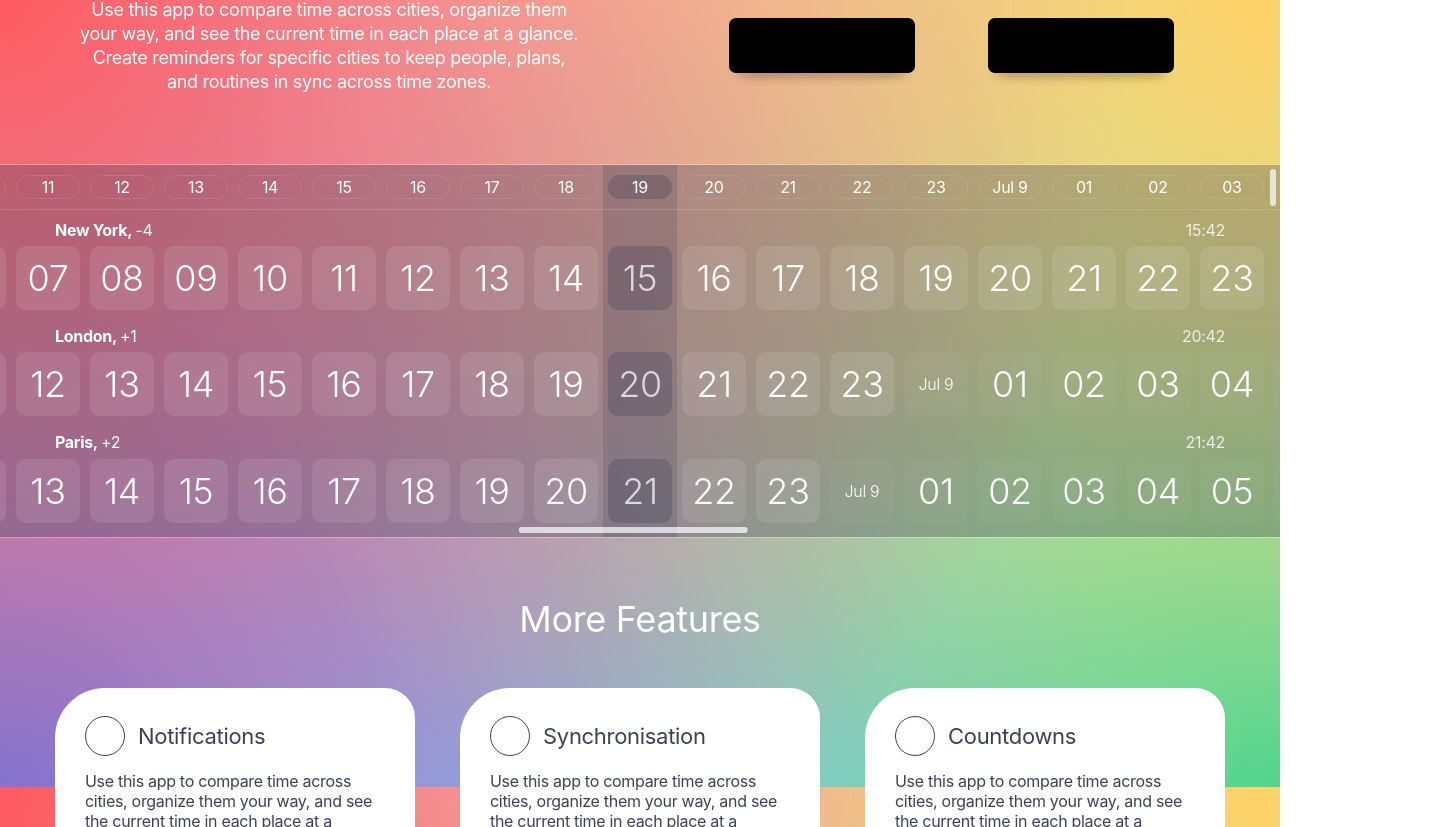
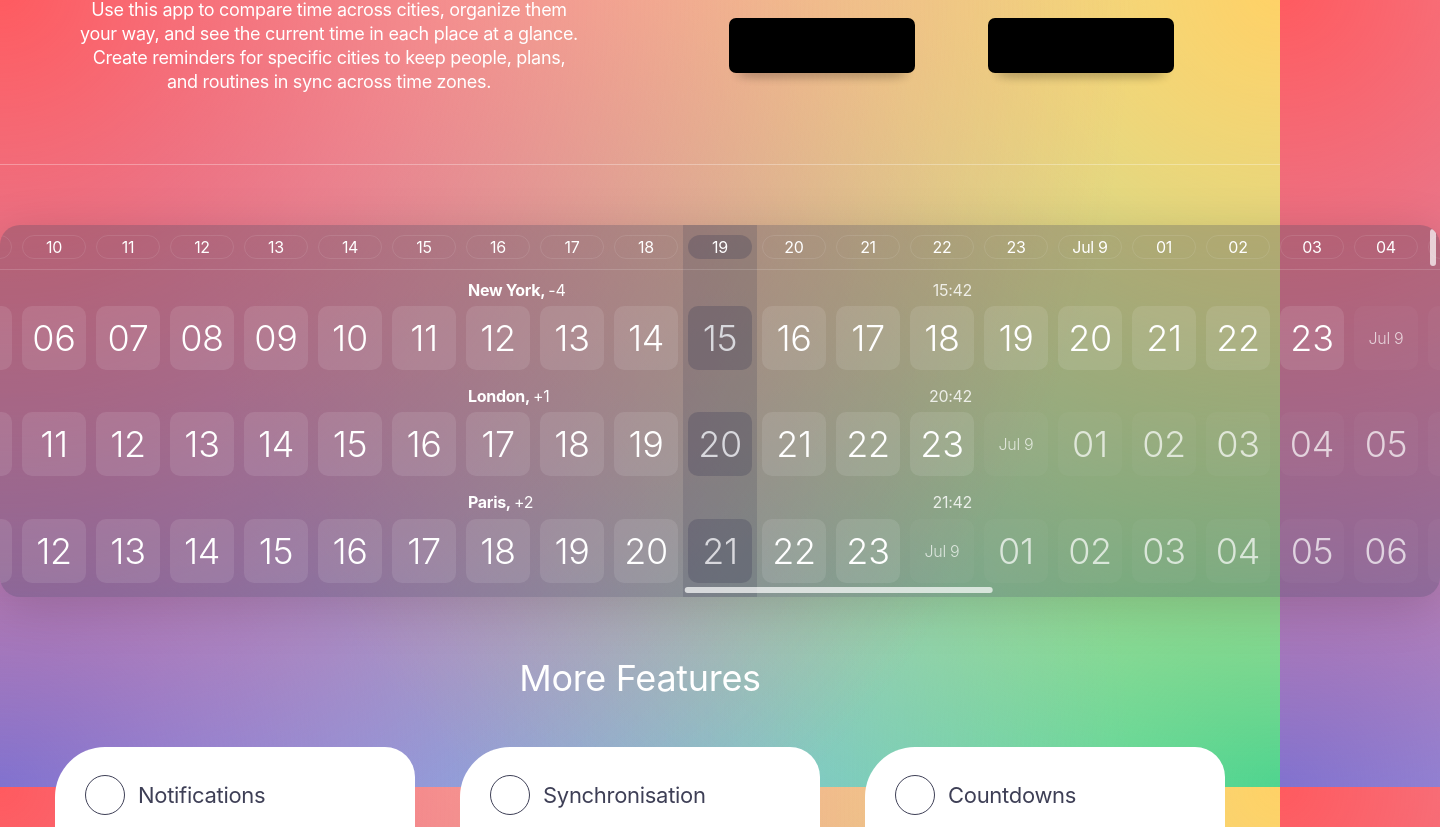
Before and after one commit to FaridSakhizad/timecross-website, a React (Vite) app: page /en in a window 1280 px wide. Shown: the part 813-1640 px from the top of the page, 1440 px wide, since content can reach past the window. Built offline with nearby package versions, Linux system fonts and the light colour scheme.

Commit message:
Alpha | WIP

```diff
--- a/src/App.css
+++ b/src/App.css
@@ -293,15 +293,18 @@
 .heroDownload-button_googlePlay {}
 
 .timelines {
-    background: rgba(var(--accent-color-1), 0.3);
-    border-bottom: 1px solid rgba(var(--accent-color-2), 0.3);
+
+    border: none;
+
     background-clip: padding-box;
     padding: 0;
+    margin: 60px auto 0 auto;
+
 }
 
 .container_timelines {
-    max-width: 100%;
-    padding: 0;
+    /*max-width: 100%;*/
+    /*padding: 0;*/
 }
 
 .featuresList {
--- a/src/App.tsx
+++ b/src/App.tsx
@@ -72,9 +72,7 @@ function App() {
       </section>
 
       <section className="section timelines">
-        <div className="container container_timelines">
-          <Timelines timeFormat={timeFormat} />
-        </div>
+        <Timelines timeFormat={timeFormat} />
       </section>
 
       <section className="section">
--- a/src/components/CustomScrollbar/CustomScrollbar.tsx
+++ b/src/components/CustomScrollbar/CustomScrollbar.tsx
@@ -93,6 +93,7 @@ export default function CustomScrollbar({
     }
 
     const { clientHeight, clientWidth, scrollHeight, scrollLeft, scrollTop, scrollWidth } = content;
+    content.style.setProperty('--custom-scrollbar-client-width', `${clientWidth}px`);
     const verticalVisible = showVerticalScrollbar && scrollHeight > clientHeight;
     const horizontalVisible = showHorizontalScrollbar && scrollWidth > clientWidth;
     const verticalTrackLength = Math.max(clientHeight - SCROLLBAR_VERTICAL_PADDING, 0);
--- a/src/components/CustomScrollbar/style.css
+++ b/src/components/CustomScrollbar/style.css
@@ -18,6 +18,7 @@
 .customScrollbar-track {
     position: absolute;
     pointer-events: auto;
+    z-index: 100;
 }
 
 .customScrollbar-track_vertical {
--- a/src/components/Timelines/TimelineHeader.tsx
+++ b/src/components/Timelines/TimelineHeader.tsx
@@ -16,6 +16,7 @@ export default function TimelineHeader({ userCells }: TimelineHeaderProps) {
         </div>
       </div>
       */}
+      <div className="timelines-trackClip">
         <div className="timelines-cells" style={getTimelineCellsStyle(0)}>
           {userCells.map((cell, index) => (
             <span
@@ -31,5 +32,6 @@ export default function TimelineHeader({ userCells }: TimelineHeaderProps) {
           ))}
         </div>
       </div>
+    </div>
   );
 }
--- a/src/components/Timelines/TimelineRow.tsx
+++ b/src/components/Timelines/TimelineRow.tsx
@@ -5,9 +5,8 @@ import {
   formatTime,
   getRelativeDayMarker,
   getTimelineCells,
-  getTimelineCurrentPosition,
   getTimelineCellsStyle,
-  getTimelineDates,
+  getTimelineTimezoneShiftMinutes,
   getTimeZoneOffsetMinutes,
 } from './utils';
 
@@ -15,7 +14,7 @@ type TimelineRowProps = {
   city: FavoriteCity;
   baseDate: Date;
   browserTimezone: string;
-  timelineStartPosition: number;
+  timelineDates: Date[];
   timeFormat: TimeFormat;
 };
 
@@ -23,17 +22,15 @@ export default function TimelineRow({
   city,
   baseDate,
   browserTimezone,
-  timelineStartPosition,
+  timelineDates,
   timeFormat,
 }: TimelineRowProps) {
-  const cells = getTimelineCells(city.timezone, baseDate, getTimelineDates(city.timezone, baseDate), timeFormat);
+  const cells = getTimelineCells(city.timezone, baseDate, timelineDates, timeFormat);
   const offsetMinutes = getTimeZoneOffsetMinutes(city.timezone, baseDate)
     - getTimeZoneOffsetMinutes(browserTimezone, baseDate);
   const offset = formatOffset(offsetMinutes);
   const relativeDayMarker = getRelativeDayMarker(city.timezone, browserTimezone, baseDate);
-  const timelinePositionOffset = getTimelineCurrentPosition(browserTimezone, baseDate)
-    - getTimelineCurrentPosition(city.timezone, baseDate);
-  const timelineVisualOffset = timelinePositionOffset - timelineStartPosition;
+  const timelineShiftMinutes = getTimelineTimezoneShiftMinutes(city.timezone, browserTimezone, baseDate);
 
   return (
     <div className="timelines-row">
@@ -53,7 +50,8 @@ export default function TimelineRow({
           <span className="timelines-cityTime">{formatTime(baseDate, city.timezone, timeFormat)}</span>
         </div>
       </div>
-      <div className="timelines-cells" style={getTimelineCellsStyle(timelineVisualOffset)}>
+      <div className="timelines-trackClip">
+        <div className="timelines-cells" style={getTimelineCellsStyle(timelineShiftMinutes)}>
           {cells.map((cell, index) => (
             <span
               className={[
@@ -69,5 +67,6 @@ export default function TimelineRow({
           ))}
         </div>
       </div>
+    </div>
   );
 }
--- a/src/components/Timelines/Timelines.tsx
+++ b/src/components/Timelines/Timelines.tsx
@@ -3,11 +3,16 @@ import { useCallback, useEffect, useLayoutEffect, useMemo, useRef } from 'react'
 import { getSettings, type TimeFormat } from '../../settings';
 import CustomScrollbar from '../CustomScrollbar';
 import { getOrderedFavoriteCities } from '../Cities/fixtures';
-import { TIMELINE_DRAG_ENABLED, TIMELINE_HOUR_WIDTH, TIMELINE_TOTAL_HOURS } from './constants';
+import {
+  TIMELINE_EXTRA_DAY_HOURS,
+  TIMELINE_HOUR_WIDTH,
+  TIMELINE_SNAP_DELAY_MS,
+  TIMELINE_SNAP_RELEASE_MS,
+} from './constants';
+import { initHorizontalDragScroll } from './dragScroll';
 import TimelineHeader from './TimelineHeader';
 import TimelineRow from './TimelineRow';
-import type { TimelineDragState } from './types';
-import { getBrowserTimezone, getTimelineCells, getTimelineCurrentPosition, getTimelineDates } from './utils';
+import { getBrowserTimezone, getTimelineCells, getTimelineDates } from './utils';
 
 type TimelinesProps = {
   timeFormat: TimeFormat;
@@ -16,35 +21,14 @@ type TimelinesProps = {
 export default function Timelines({ timeFormat }: TimelinesProps) {
   const viewportRef = useRef<HTMLDivElement>(null);
   const hasCenteredTimelineRef = useRef(false);
+  const isSnappingTimelineRef = useRef(false);
+  const lastTimelineScrollLeftRef = useRef(0);
   const baseDate = useMemo(() => new Date(), []);
   const browserTimezone = getBrowserTimezone();
   const cities = useMemo(() => getOrderedFavoriteCities(getSettings().cityOrder), []);
-  const userTimelinePosition = getTimelineCurrentPosition(browserTimezone, baseDate);
-  const timelineCoverage = useMemo(() => {
-    const cityOffsets = cities.map((city) => (
-      userTimelinePosition - getTimelineCurrentPosition(city.timezone, baseDate)
-    ));
-    const minPosition = Math.min(0, ...cityOffsets);
-    const maxPosition = Math.max(
-      TIMELINE_TOTAL_HOURS,
-      ...cityOffsets.map((offset) => offset + TIMELINE_TOTAL_HOURS),
-    );
-    const startPosition = Math.floor(minPosition);
-    const endPosition = Math.ceil(maxPosition);
-
-    return {
-      startPosition,
-      hoursCount: endPosition - startPosition,
-    };
-  }, [baseDate, cities, userTimelinePosition]);
   const timelineDates = useMemo(
-    () => getTimelineDates(
-      browserTimezone,
-      baseDate,
-      timelineCoverage.startPosition,
-      timelineCoverage.hoursCount,
-    ),
-    [baseDate, browserTimezone, timelineCoverage],
+    () => getTimelineDates(browserTimezone, baseDate),
+    [baseDate, browserTimezone],
   );
   const userCells = useMemo(
     () => getTimelineCells(browserTimezone, baseDate, timelineDates, timeFormat),
@@ -55,6 +39,16 @@ export default function Timelines({ timeFormat }: TimelinesProps) {
     viewportRef.current = element;
   }, []);
 
+  const getTimelineSidePad = useCallback((viewport: HTMLDivElement) => (
+    Math.max(0, viewport.clientWidth / 2 - TIMELINE_HOUR_WIDTH / 2)
+  ), []);
+
+  const getScrollLeftForHourIndex = useCallback((viewport: HTMLDivElement, hourIndex: number) => {
+    const sidePad = getTimelineSidePad(viewport);
+
+    return sidePad + hourIndex * TIMELINE_HOUR_WIDTH + TIMELINE_HOUR_WIDTH / 2 - viewport.clientWidth / 2;
+  }, [getTimelineSidePad]);
+
   useLayoutEffect(() => {
     const viewport = viewportRef.current;
 
@@ -62,95 +56,107 @@ export default function Timelines({ timeFormat }: TimelinesProps) {
       return;
     }
 
-    viewport.scrollLeft = (
-      currentUserHourIndex * TIMELINE_HOUR_WIDTH
-      + TIMELINE_HOUR_WIDTH / 2
-      - viewport.clientWidth / 2
+    viewport.style.setProperty('--timeline-side-pad', `${getTimelineSidePad(viewport)}px`);
+    viewport.scrollLeft = getScrollLeftForHourIndex(
+      viewport,
+      currentUserHourIndex >= 0 ? currentUserHourIndex : TIMELINE_EXTRA_DAY_HOURS,
     );
     hasCenteredTimelineRef.current = true;
-  }, [currentUserHourIndex]);
+    lastTimelineScrollLeftRef.current = viewport.scrollLeft;
+  }, [currentUserHourIndex, getScrollLeftForHourIndex, getTimelineSidePad]);
 
   useEffect(() => {
-    if (!TIMELINE_DRAG_ENABLED) {
-      return;
-    }
-
     const viewport = viewportRef.current;
-    let drag: TimelineDragState | null = null;
 
     if (!viewport) {
       return;
     }
 
-    const endDrag = () => {
-      if (!drag) {
+    let snapTimer: number | undefined;
+    let releaseTimer: number | undefined;
+
+    const clearTimers = () => {
+      if (snapTimer !== undefined) {
+        window.clearTimeout(snapTimer);
+      }
+
+      if (releaseTimer !== undefined) {
+        window.clearTimeout(releaseTimer);
+      }
+    };
+
+    const snapToNearestHour = () => {
+      const maxScrollLeft = viewport.scrollWidth - viewport.clientWidth;
+
+      if (maxScrollLeft <= 0) {
         return;
       }
 
-      drag = null;
-      viewport.classList.remove('timelinesViewport_dragging');
-      window.removeEventListener('pointermove', handleWindowPointerMove);
-      window.removeEventListener('pointerup', handleWindowPointerUp);
-      window.removeEventListener('pointercancel', handleWindowPointerUp);
-      window.removeEventListener('blur', handleWindowBlur);
-    };
+      const centerX = viewport.scrollLeft + viewport.clientWidth / 2;
+      const sidePad = getTimelineSidePad(viewport);
+      const nearestHourIndex = Math.round(
+        (centerX - sidePad - TIMELINE_HOUR_WIDTH / 2) / TIMELINE_HOUR_WIDTH,
+      );
+      const targetScrollLeft = Math.max(
+        0,
+        Math.min(
+          maxScrollLeft,
+          getScrollLeftForHourIndex(viewport, nearestHourIndex),
+        ),
+      );
 
-    const handleWindowPointerMove = (event: globalThis.PointerEvent) => {
-      if (!drag || drag.pointerId !== event.pointerId) {
+      if (Math.abs(targetScrollLeft - viewport.scrollLeft) < 0.5) {
         return;
       }
 
-      if (event.buttons === 0) {
-        endDrag();
+      isSnappingTimelineRef.current = true;
+      viewport.scrollTo({
+        left: targetScrollLeft,
+        behavior: 'smooth',
+      });
+
+      releaseTimer = window.setTimeout(() => {
+        isSnappingTimelineRef.current = false;
+        lastTimelineScrollLeftRef.current = viewport.scrollLeft;
+      }, TIMELINE_SNAP_RELEASE_MS);
+    };
+
+    const handleTimelineScroll = () => {
+      const previousScrollLeft = lastTimelineScrollLeftRef.current;
+
+      lastTimelineScrollLeftRef.current = viewport.scrollLeft;
+
+      if (isSnappingTimelineRef.current || Math.abs(viewport.scrollLeft - previousScrollLeft) < 0.5) {
         return;
       }
 
-      event.preventDefault();
-      viewport.scrollLeft -= event.clientX - drag.lastX;
-      viewport.scrollTop -= event.clientY - drag.lastY;
-      drag.lastX = event.clientX;
-      drag.lastY = event.clientY;
+      if (snapTimer !== undefined) {
+        window.clearTimeout(snapTimer);
+      }
+
+      snapTimer = window.setTimeout(snapToNearestHour, TIMELINE_SNAP_DELAY_MS);
     };
 
-    const handleWindowPointerUp = (event: globalThis.PointerEvent) => {
-      if (!drag || drag.pointerId !== event.pointerId) {
-        return;
-      }
-
-      viewport.scrollLeft -= event.clientX - drag.lastX;
-      viewport.scrollTop -= event.clientY - drag.lastY;
-      endDrag();
-    };
-
-    const handleWindowBlur = () => {
-      endDrag();
-    };
-
-    const handleViewportPointerDown = (event: globalThis.PointerEvent) => {
-      if (event.button !== 0) {
-        return;
-      }
-
-      event.preventDefault();
-      endDrag();
-      drag = {
-        pointerId: event.pointerId,
-        lastX: event.clientX,
-        lastY: event.clientY,
-      };
-      viewport.classList.add('timelinesViewport_dragging');
-      window.addEventListener('pointermove', handleWindowPointerMove, { passive: false });
-      window.addEventListener('pointerup', handleWindowPointerUp);
-      window.addEventListener('pointercancel', handleWindowPointerUp);
-      window.addEventListener('blur', handleWindowBlur);
-    };
-
-    viewport.addEventListener('pointerdown', handleViewportPointerDown);
+    viewport.style.setProperty('--timeline-side-pad', `${getTimelineSidePad(viewport)}px`);
+    lastTimelineScrollLeftRef.current = viewport.scrollLeft;
+    viewport.addEventListener('scroll', handleTimelineScroll, { passive: true });
 
     return () => {
-      viewport.removeEventListener('pointerdown', handleViewportPointerDown);
-      endDrag();
+      clearTimers();
+      viewport.removeEventListener('scroll', handleTimelineScroll);
     };
+  }, [getScrollLeftForHourIndex, getTimelineSidePad]);
+
+  useEffect(() => {
+    const viewport = viewportRef.current;
+
+    if (!viewport) {
+      return;
+    }
+
+    return initHorizontalDragScroll(viewport, {
+      draggingClassName: 'timelinesViewport_dragging',
+    });
   }, []);
 
   return (
@@ -167,7 +173,7 @@ export default function Timelines({ timeFormat }: TimelinesProps) {
           browserTimezone={browserTimezone}
           city={city}
           key={city.id}
-          timelineStartPosition={timelineCoverage.startPosition}
+          timelineDates={timelineDates}
           timeFormat={timeFormat}
         />
       ))}
--- a/src/components/Timelines/constants.ts
+++ b/src/components/Timelines/constants.ts
@@ -1,5 +1,7 @@
+export const TIMELINE_HOUR_MS = 60 * 60 * 1000;
 export const TIMELINE_HOURS_IN_DAY = 24;
 export const TIMELINE_EXTRA_DAY_HOURS = 24;
 export const TIMELINE_TOTAL_HOURS = TIMELINE_HOURS_IN_DAY + TIMELINE_EXTRA_DAY_HOURS * 2;
 export const TIMELINE_HOUR_WIDTH = 74;
-export const TIMELINE_DRAG_ENABLED = false;
+export const TIMELINE_SNAP_DELAY_MS = 120;
+export const TIMELINE_SNAP_RELEASE_MS = 260;
--- /dev/null
+++ b/src/components/Timelines/dragScroll.ts
@@ -0,0 +1,81 @@
+type HorizontalDragScrollOptions = {
+  draggingClassName?: string;
+};
+
+type HorizontalDragState = {
+  pointerId: number;
+  lastX: number;
+};
+
+export function initHorizontalDragScroll(
+  viewport: HTMLElement,
+  { draggingClassName }: HorizontalDragScrollOptions = {},
+) {
+  let drag: HorizontalDragState | null = null;
+
+  const endDrag = () => {
+    if (!drag) {
+      return;
+    }
+
+    drag = null;
+    viewport.classList.remove(draggingClassName ?? '');
+    window.removeEventListener('pointermove', handleWindowPointerMove);
+    window.removeEventListener('pointerup', handleWindowPointerUp);
+    window.removeEventListener('pointercancel', handleWindowPointerUp);
+    window.removeEventListener('blur', handleWindowBlur);
+  };
+
+  const handleWindowPointerMove = (event: PointerEvent) => {
+    if (!drag || drag.pointerId !== event.pointerId) {
+      return;
+    }
+
+    if (event.buttons === 0) {
+      endDrag();
+      return;
+    }
+
+    event.preventDefault();
+    viewport.scrollLeft -= event.clientX - drag.lastX;
+    drag.lastX = event.clientX;
+  };
+
+  const handleWindowPointerUp = (event: PointerEvent) => {
+    if (!drag || drag.pointerId !== event.pointerId) {
+      return;
+    }
+
+    viewport.scrollLeft -= event.clientX - drag.lastX;
+    endDrag();
+  };
+
+  const handleWindowBlur = () => {
+    endDrag();
+  };
+
+  const handleViewportPointerDown = (event: PointerEvent) => {
+    if (event.button !== 0) {
+      return;
+    }
+
+    event.preventDefault();
+    endDrag();
+    drag = {
+      pointerId: event.pointerId,
+      lastX: event.clientX,
+    };
+    viewport.classList.add(draggingClassName ?? '');
+    window.addEventListener('pointermove', handleWindowPointerMove, { passive: false });
+    window.addEventListener('pointerup', handleWindowPointerUp);
+    window.addEventListener('pointercancel', handleWindowPointerUp);
+    window.addEventListener('blur', handleWindowBlur);
+  };
+
+  viewport.addEventListener('pointerdown', handleViewportPointerDown);
+
+  return () => {
+    viewport.removeEventListener('pointerdown', handleViewportPointerDown);
+    endDrag();
+  };
+}
--- a/src/components/Timelines/style.css
+++ b/src/components/Timelines/style.css
@@ -1,6 +1,12 @@
 .timelinesWidget {
     width: 100%;
+    max-width: 1440px;
+    margin: 0 auto;
     color: #fff;
+    background: rgba(var(--accent-color-1), 0.3);
+    border-radius: 20px;
+    box-shadow: 0 10px 50px 0 rgba(0, 0, 0, 0.15);
+    overflow: hidden;
 }
 
 .timelinesViewport {
@@ -10,6 +16,8 @@
     touch-action: pan-x pan-y;
     overscroll-behavior: contain;
     scroll-behavior: auto;
+    padding-bottom: 24px;
+    cursor: grab;
 }
 
 .timelinesWidgets-middleMarker {
@@ -51,7 +59,7 @@
     position: sticky;
     left: 0;
     z-index: 3;
-    width: 100vw;
+    width: var(--custom-scrollbar-client-width, 100%);
     padding: 11px 0 6px 0;
 }
 
@@ -65,6 +73,10 @@
 .timelines-cityContainer {
     display: flex;
     align-items: center;
+
+    &.container {
+        max-width: 534px;
+    }
 }
 
 .timelines-cityName {
@@ -96,13 +108,19 @@
     line-height: 1.2;
 }
 
+.timelines-trackClip {
+    width: max-content;
+    overflow: hidden;
+    padding-left: var(--timeline-side-pad, 0px);
+    padding-right: var(--timeline-side-pad, 0px);
+}
+
 .timelines-cells {
     display: grid;
     grid-auto-flow: column;
     grid-auto-columns: 74px;
     align-items: stretch;
-
-    margin-left: var(--timeline-offset-px, 0px);
+    transform: translate3d(var(--timeline-offset-px, 0px), 0, 0);
 }
 
 .timelines-hour {
@@ -140,6 +158,7 @@
 
 .timelines-cell_adjacentDay {
     background: rgba(255 255 255 / 0.03);
+    color: rgba(255 255 255 / 0.7);
 }
 
 .timelines-cell_current {
--- a/src/components/Timelines/types.ts
+++ b/src/components/Timelines/types.ts
@@ -5,9 +5,3 @@ export type TimelineCell = {
   isCurrentHour: boolean;
   isDateLabel: boolean;
 };
-
-export type TimelineDragState = {
-  pointerId: number;
-  lastX: number;
-  lastY: number;
-};
--- a/src/components/Timelines/utils.ts
+++ b/src/components/Timelines/utils.ts
@@ -1,6 +1,6 @@
 import type { CSSProperties } from 'react';
 import type { TimeFormat } from '../../settings';
-import { TIMELINE_EXTRA_DAY_HOURS, TIMELINE_HOURS_IN_DAY, TIMELINE_HOUR_WIDTH, TIMELINE_TOTAL_HOURS } from './constants';
+import { TIMELINE_EXTRA_DAY_HOURS, TIMELINE_HOUR_WIDTH, TIMELINE_HOUR_MS, TIMELINE_TOTAL_HOURS } from './constants';
 import type { TimelineCell } from './types';
 
 export function getBrowserTimezone() {
@@ -87,7 +87,7 @@ export function getRelativeDayMarker(
   return null;
 }
 
-function getZonedDateParts(timezone: string, date: Date) {
+export function getZonedDateParts(timezone: string, date: Date) {
   const formatter = new Intl.DateTimeFormat('en-US', {
     timeZone: timezone,
     year: 'numeric',
@@ -126,26 +126,23 @@ function getDateSerialFromParts(dateParts: Pick<ReturnType<typeof getZonedDatePa
   return Date.UTC(dateParts.year, dateParts.month - 1, dateParts.day) / 86400000;
 }
 
-function getPositiveModulo(value: number, divisor: number) {
-  return ((value % divisor) + divisor) % divisor;
+function getHourIndexForDate(date: Date) {
+  return Math.floor(date.getTime() / TIMELINE_HOUR_MS);
 }
 
-export function getTimelineDates(timezone: string, baseDate: Date, startPosition = 0, hoursCount?: number) {
-  const cityDateParts = getZonedDateParts(timezone, baseDate);
-  const totalHours = hoursCount ?? TIMELINE_TOTAL_HOURS;
+export function getTimelineDates(timezone: string, baseDate: Date) {
+  const dateParts = getZonedDateParts(timezone, baseDate);
+  const todayStartDate = getUtcDateForZonedTime(timezone, {
+    year: dateParts.year,
+    month: dateParts.month,
+    day: dateParts.day,
+    hour: 0,
+  });
+  const startHourIndex = getHourIndexForDate(todayStartDate) - TIMELINE_EXTRA_DAY_HOURS;
 
-  return Array.from({ length: totalHours }, (_, index) => {
-    const timelinePosition = startPosition + index;
-    const dayOffset = Math.floor(timelinePosition / TIMELINE_HOURS_IN_DAY) - 1;
-    const hour = getPositiveModulo(timelinePosition, TIMELINE_HOURS_IN_DAY);
-
-    return getUtcDateForZonedTime(timezone, {
-      year: cityDateParts.year,
-      month: cityDateParts.month,
-      day: cityDateParts.day + dayOffset,
-      hour,
-    });
-  });
+  return Array.from({ length: TIMELINE_TOTAL_HOURS }, (_, index) => (
+    new Date((startHourIndex + index) * TIMELINE_HOUR_MS)
+  ));
 }
 
 export function getTimelineCells(
@@ -172,17 +169,15 @@ export function getTimelineCells(
   });
 }
 
-export function getTimelineCurrentPosition(timezone: string, date: Date) {
-  const dateParts = getZonedDateParts(timezone, date);
+export function getTimelineTimezoneShiftMinutes(timezone: string, baseTimezone: string, date: Date) {
+  const timezoneDateParts = getZonedDateParts(timezone, date);
+  const baseTimezoneDateParts = getZonedDateParts(baseTimezone, date);
 
-  return TIMELINE_EXTRA_DAY_HOURS
-    + dateParts.hour
-    + dateParts.minute / 60
-    + dateParts.second / 3600;
+  return timezoneDateParts.minute - baseTimezoneDateParts.minute;
 }
 
-export function getTimelineCellsStyle(offsetHours: number): CSSProperties {
-  const offsetPx = offsetHours * TIMELINE_HOUR_WIDTH;
+export function getTimelineCellsStyle(offsetMinutes: number): CSSProperties {
+  const offsetPx = -(offsetMinutes / 60) * TIMELINE_HOUR_WIDTH;
 
   return {
     '--timeline-offset-px': `${offsetPx}px`,
```
Lines whose indentation alone changed are shown as unchanged.
